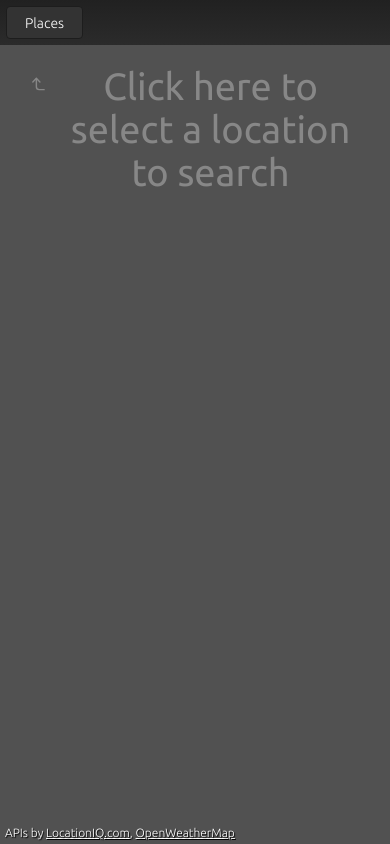
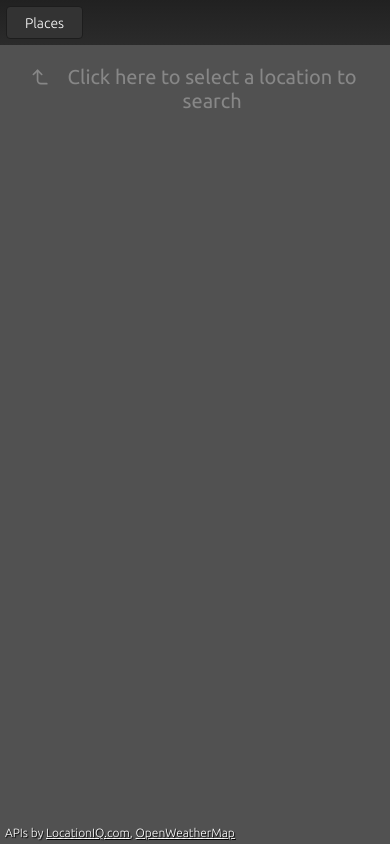
Before and after one commit to mitestainer/weather-app, a React (Create React App) app: page / in a window 390 px wide. Built offline with nearby package versions, Linux system fonts and the light colour scheme.

Commit message:
Add responsiveness

```diff
--- a/src/App.css
+++ /dev/null
@@ -1,3 +0,0 @@
-.App {
-  text-align: center;
-}
--- a/src/App.js
+++ b/src/App.js
@@ -1,5 +1,4 @@
 import React from 'react'
-import './App.css'
 import './styles/weather-icons.min.css'
 
 import Main from './components/Main'
--- a/src/components/Main/styles.scss
+++ b/src/components/Main/styles.scss
@@ -67,12 +67,17 @@ main {
 
             div {
                 display: flex;
-                font-size: 38px;
                 margin: 20px 30px;
                 color: #878787;
 
+                svg {
+                    height: 38px;
+                    width: 38px;
+                }
+
                 p {
                     margin-left: 14px;
+                    font-size: 38px;
                 }
             }
         }
@@ -221,6 +226,7 @@ main {
                     i {
                         font-size: 50px;
                         line-height: 1.5;
+                        margin-right: 10px;
                     }
                 }
             }
@@ -239,6 +245,86 @@ main {
 
         a {
             color: inherit;
+        }
+    }
+}
+
+@media screen and (max-width: 768px) {
+    main {
+        height: auto;
+        min-height: 100%;
+        display: flex;
+        flex-direction: column;
+
+        section {
+            flex-direction: column;
+            flex: 1 0;
+
+            &#blank div {
+                svg {
+                    height: 24px;
+                    width: 24px;
+                }
+                p {
+                    font-size: 20px;
+                }
+            }
+
+            #current {
+                padding: 20px;
+
+                #current-forecast {
+
+                    i {
+                        font-size: 100px;
+                    }
+
+                    div {
+                        margin-left: 20px;
+
+                        span {
+
+                            &:nth-child(1) {
+                                font-size: 40px;
+                                margin-bottom: 4px;
+                            }
+
+                            &:nth-child(2) {
+                                font-size: 24px;
+                            }
+                        }
+                    }
+                }
+            }
+
+            #weekly {
+                width: 100%;
+                padding: 20px 20px 30px;
+                flex-direction: row;
+
+                .weekly-forecast {
+                    align-items: center;
+
+                    span {
+                        font-size: 12px;
+                    }
+
+                    div {
+                        flex-direction: column;
+
+                        span {
+                            font-size: 10px;
+                        }
+
+                        i {
+                           font-size: 26px;
+                           margin-top: 4px;
+                           margin-right: 0;
+                       }
+                    }
+                }
+
+            }
         }
     }
 }
--- a/src/components/Popover/styles.scss
+++ b/src/components/Popover/styles.scss
@@ -2,6 +2,7 @@
     position: absolute;
     top: 57px;
     left: 15px;
+    z-index: 2;
 
     &::before {
         content: '';
--- a/src/index.css
+++ /dev/null
@@ -1,14 +0,0 @@
-*, *::before, *::after {
-  border: 0;
-  margin: 0;
-  padding: 0;
-  box-sizing: border-box;
-}
-
-html, body, #root, .App {
-  height: 100%;
-}
-
-body {
-	font-family: 'Ubuntu', sans-serif;
-}
--- /dev/null
+++ b/src/index.scss
@@ -0,0 +1,23 @@
+*, *::before, *::after {
+	border: 0;
+	margin: 0;
+	padding: 0;
+	box-sizing: border-box;
+	outline: none;
+}
+
+html {
+
+	&, body, #root, .App {
+		height: 100%;
+	}
+
+	body {
+		font-family: 'Ubuntu', sans-serif;
+
+		.App {
+			text-align: center;
+		}
+	}
+
+}
```
Also changed, not shown: src/index.js (+5 -5 lines).
